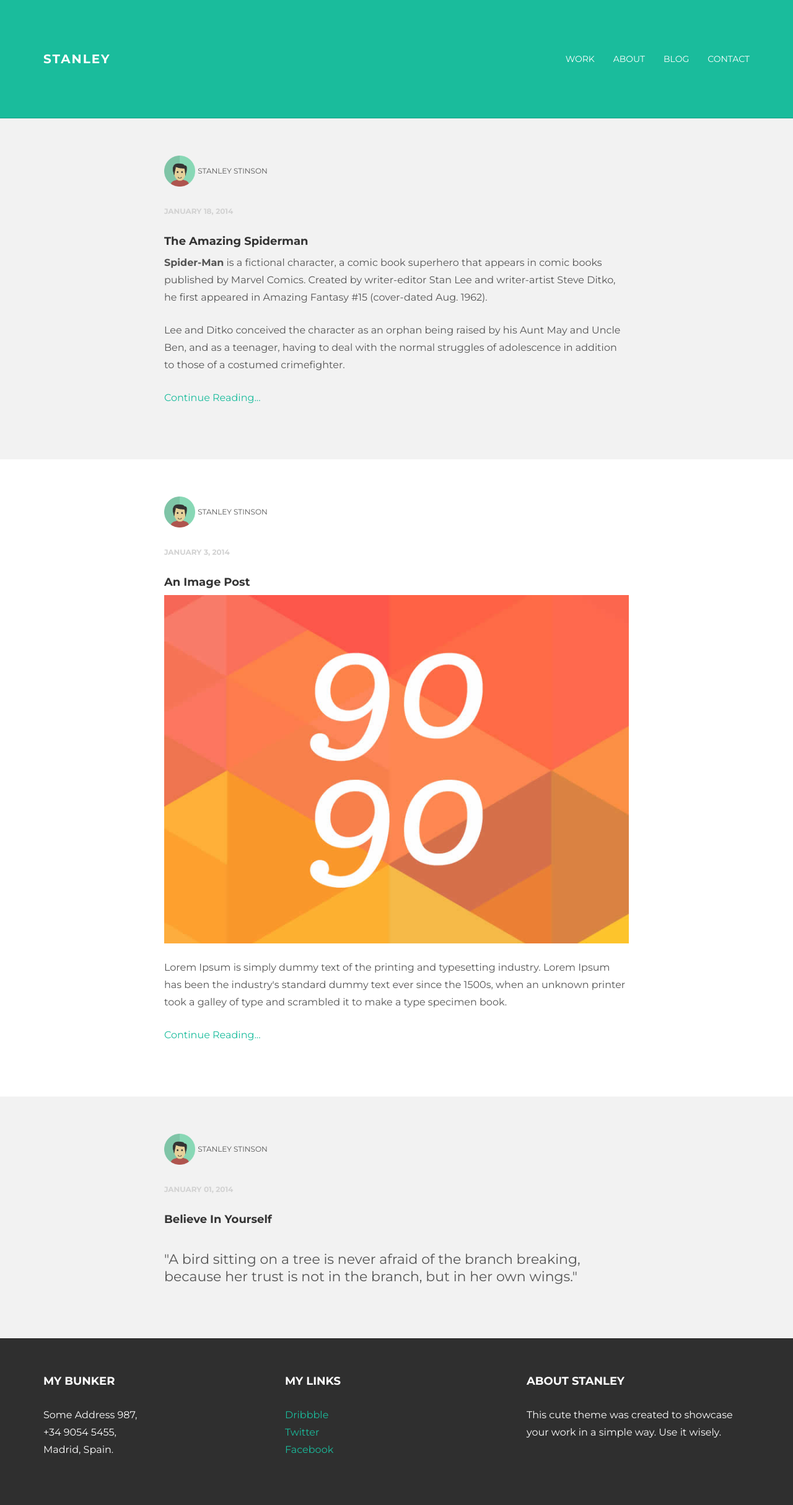
After one commit to Shuai-Xin/djan, a Django app: template templates/blog.html in a window 1280 px wide. The commit adds this page. Shown: the whole page at 62% size. Run offline with Django 3.2, Linux system fonts and the light colour scheme; the template is opened without the code that fills it, so the values that code supplies are empty; some libraries are stand-ins or nearby versions.

Commit message:
new content

```diff
--- /dev/null
+++ b/templates/blog.html
@@ -0,0 +1,144 @@
+<!DOCTYPE html>
+<html lang="en">
+  <head>
+    <meta charset="utf-8">
+    <meta http-equiv="X-UA-Compatible" content="IE=edge">
+    <meta name="viewport" content="width=device-width, initial-scale=1.0">
+    <meta name="description" content="">
+    <meta name="author" content="">
+    <link rel="shortcut icon" href="../../docs-assets/ico/favicon.png">
+
+    <title>STANLEY - Free Bootstrap Theme </title>
+
+    <!-- Bootstrap core CSS -->
+    <link href="assets/css/bootstrap.css" rel="stylesheet">
+
+
+    <!-- Custom styles for this template -->
+    <link href="assets/css/main.css" rel="stylesheet">
+
+    <script src="https://code.jquery.com/jquery-1.10.2.min.js"></script>
+
+    <!-- HTML5 shim and Respond.js IE8 support of HTML5 elements and media queries -->
+    <!--[if lt IE 9]>
+      <script src="https://oss.maxcdn.com/libs/html5shiv/3.7.0/html5shiv.js"></script>
+      <script src="https://oss.maxcdn.com/libs/respond.js/1.3.0/respond.min.js"></script>
+    <![endif]-->
+  </head>
+
+  <body>
+
+    <!-- Static navbar -->
+    <div class="navbar navbar-inverse navbar-static-top">
+      <div class="container">
+        <div class="navbar-header">
+          <button type="button" class="navbar-toggle" data-toggle="collapse" data-target=".navbar-collapse">
+            <span class="icon-bar"></span>
+            <span class="icon-bar"></span>
+            <span class="icon-bar"></span>
+          </button>
+          <a class="navbar-brand" href="index.html">STANLEY</a>
+        </div>
+        <div class="navbar-collapse collapse">
+          <ul class="nav navbar-nav navbar-right">
+            <li><a href="work.html">Work</a></li>
+            <li><a href="about.html">About</a></li>
+            <li><a href="blog.html">Blog</a></li>
+            <li><a href="contact.html">Contact</a></li>
+          </ul>
+        </div><!--/.nav-collapse -->
+      </div>
+    </div>
+
+	<!-- +++++ Posts Lists +++++ -->
+	<!-- +++++ First Post +++++ -->
+	<div id="grey">
+	    <div class="container">
+			<div class="row">
+				<div class="col-lg-8 col-lg-offset-2">
+					<p><img src="assets/img/user.png" width="50px" height="50px"> <ba>Stanley Stinson</ba></p>
+					<p><bd>January 18, 2014</bd></p>
+					<h4>The Amazing Spiderman</h4>
+					<p><b>Spider-Man</b> is a fictional character, a comic book superhero that appears in comic books published by Marvel Comics. Created by writer-editor Stan Lee and writer-artist Steve Ditko, he first appeared in Amazing Fantasy #15 (cover-dated Aug. 1962). </p>
+					<p>Lee and Ditko conceived the character as an orphan being raised by his Aunt May and Uncle Ben, and as a teenager, having to deal with the normal struggles of adolescence in addition to those of a costumed crimefighter.</p>
+					<p><a href="blog01.html">Continue Reading...</a></p>
+				</div>
+
+			</div><!-- /row -->
+	    </div> <!-- /container -->
+	</div><!-- /grey -->
+
+	<!-- +++++ Second Post +++++ -->
+	<div id="white">
+	    <div class="container">
+			<div class="row">
+				<div class="col-lg-8 col-lg-offset-2">
+					<p><img src="assets/img/user.png" width="50px" height="50px"> <ba>Stanley Stinson</ba></p>
+					<p><bd>January 3, 2014</bd></p>
+					<h4>An Image Post</h4>
+					<p><img class="img-responsive" src="assets/img/blog01.jpg" alt=""></p>
+					<p>Lorem Ipsum is simply dummy text of the printing and typesetting industry. Lorem Ipsum has been the industry's standard dummy text ever since the 1500s, when an unknown printer took a galley of type and scrambled it to make a type specimen book.</p>
+					<p><a href="blog01.html">Continue Reading...</a></p>
+				</div>
+
+			</div><!-- /row -->
+	    </div> <!-- /container -->
+	</div><!-- /white -->
+
+	<!-- +++++ Third Post +++++ -->
+	<div id="grey">
+	    <div class="container">
+			<div class="row">
+				<div class="col-lg-8 col-lg-offset-2">
+					<p><img src="assets/img/user.png" width="50px" height="50px"> <ba>Stanley Stinson</ba></p>
+					<p><bd>January 01, 2014</bd></p>
+					<h4>Believe In Yourself</h4>
+					<p class="bq">"A bird sitting on a tree is never afraid of the branch breaking, because her trust is not in the branch, but in her own wings."</p>
+				</div>
+
+			</div><!-- /row -->
+	    </div> <!-- /container -->
+	</div><!-- /grey -->
+
+
+
+	<!-- +++++ Footer Section +++++ -->
+
+	<div id="footer">
+		<div class="container">
+			<div class="row">
+				<div class="col-lg-4">
+					<h4>My Bunker</h4>
+					<p>
+						Some Address 987,<br/>
+						+34 9054 5455, <br/>
+						Madrid, Spain.
+					</p>
+				</div><!-- /col-lg-4 -->
+
+				<div class="col-lg-4">
+					<h4>My Links</h4>
+					<p>
+						<a href="#">Dribbble</a><br/>
+						<a href="#">Twitter</a><br/>
+						<a href="#">Facebook</a>
+					</p>
+				</div><!-- /col-lg-4 -->
+
+				<div class="col-lg-4">
+					<h4>About Stanley</h4>
+					<p>This cute theme was created to showcase your work in a simple way. Use it wisely.</p>
+				</div><!-- /col-lg-4 -->
+
+			</div>
+
+		</div>
+	</div>
+
+
+    <!-- Bootstrap core JavaScript
+    ================================================== -->
+    <!-- Placed at the end of the document so the pages load faster -->
+    <script src="assets/js/bootstrap.min.js"></script>
+  </body>
+</html>
```
Also changed, not shown: templates/index.html (+6 -7 lines).
